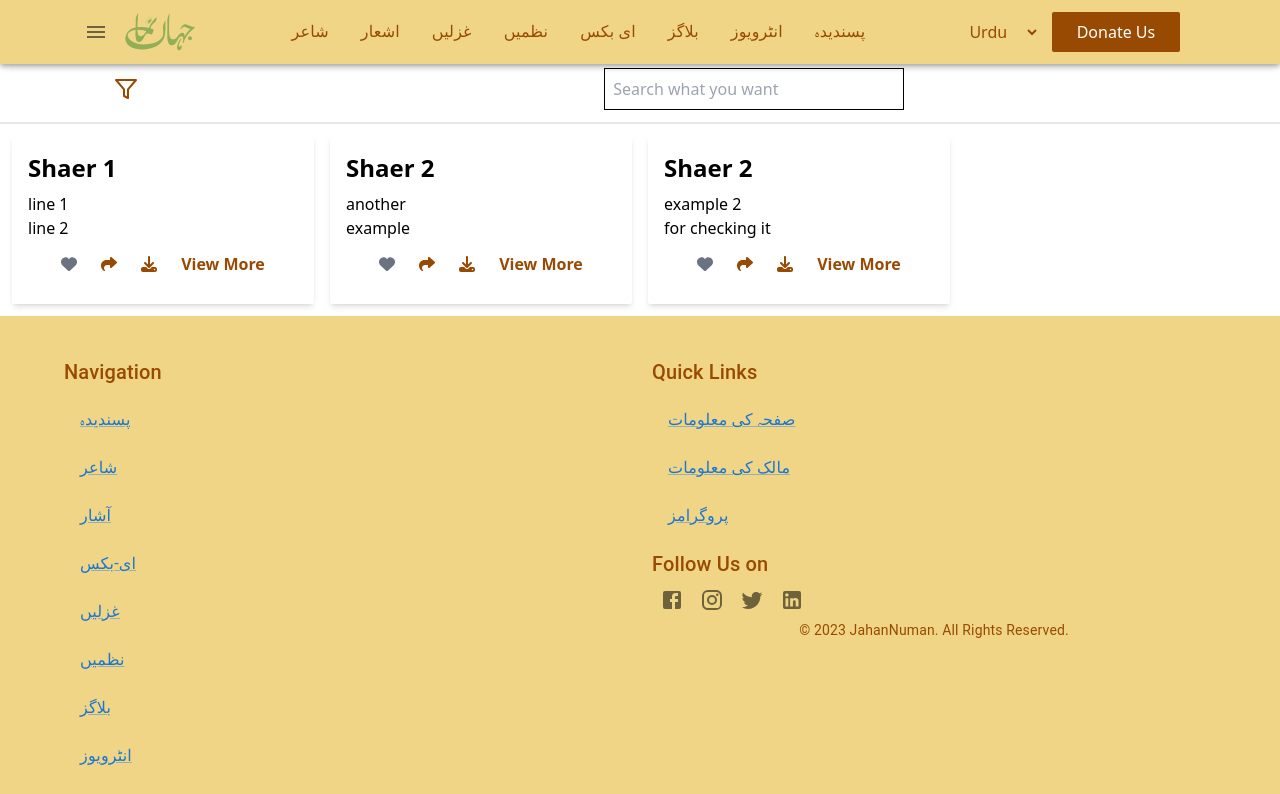
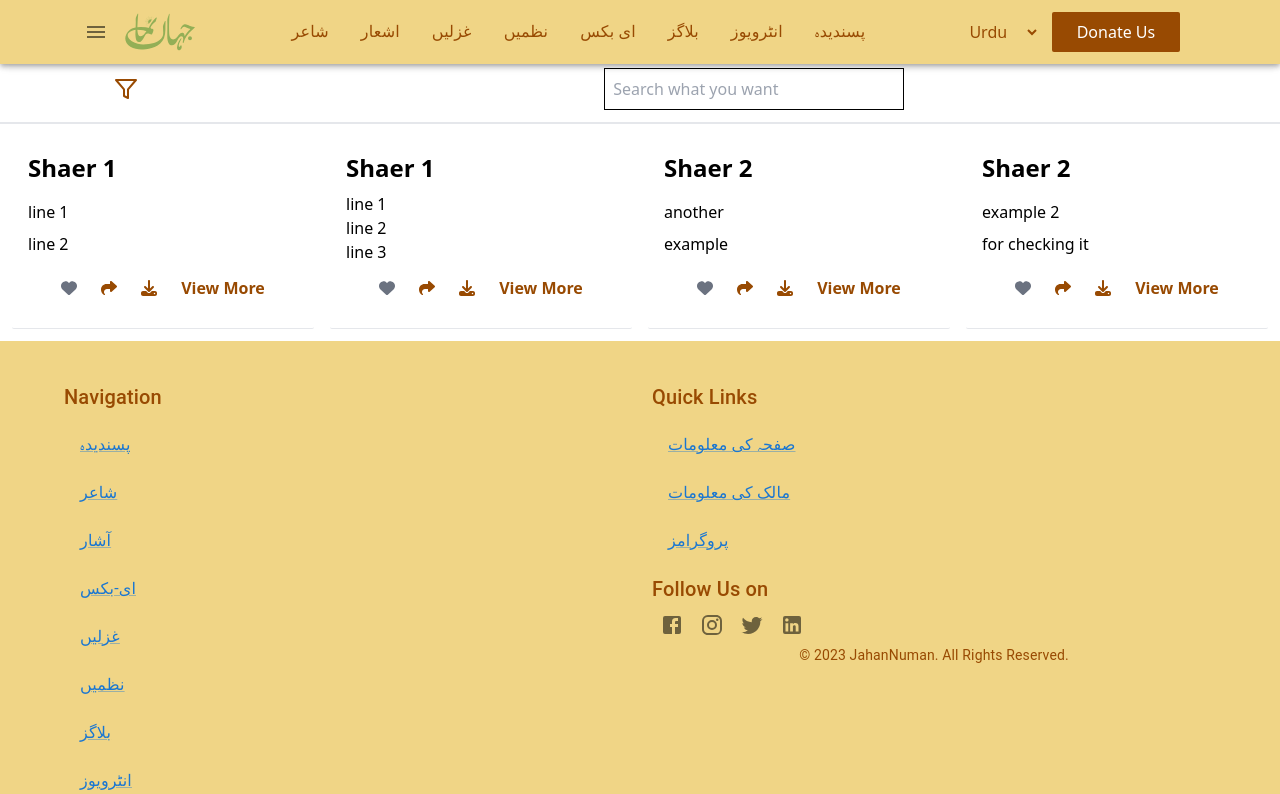
Before and after one commit to lfgraphics/jahannuma, a Next.js app: page /Ashaar in a window 1280 px wide. Shown: the top 794 px of the page. Built offline with nearby package versions, Linux system fonts and the light colour scheme.

Commit message:
ashaar final kinda

```diff
--- a/app/Ashaar/data.tsx
+++ b/app/Ashaar/data.tsx
@@ -11,19 +11,25 @@ const data: Shaer[] = [
     shaer: "Shaer 1",
     sherHead: ["line 1", "line 2"],
     wholeSher: ["multiple", "lines", "here"],
-    tag:['Zamin']
+    tag: ["Zamin"],
+  },
+  {
+    shaer: "Shaer 1",
+    sherHead: ["line 1", "line 2", "line 3"],
+    wholeSher: ["multiple", "lines", "here"],
+    tag: ["Zamin"],
   },
   {
     shaer: "Shaer 2",
     sherHead: ["another", "example"],
     wholeSher: ["of", "data"],
-    tag:['Asman']
+    tag: ["Asman"],
   },
   {
     shaer: "Shaer 2",
     sherHead: ["example 2", "for checking it"],
     wholeSher: ["of", "data"],
-    tag:['Jahan']
+    tag: ["Jahan"],
   },
   // Add more data as needed
 ];
@@ -60,7 +66,9 @@ export const deleteShaerByName = (name: string): void => {
     data.splice(index, 1);
   }
 };
-export function map(arg0: (shaerData: any, index: string) => import("react").JSX.Element): import("react").ReactNode {
+export function map(
+  arg0: (shaerData: any, index: string) => import("react").JSX.Element
+): import("react").ReactNode {
   throw new Error("Function not implemented.");
 }
 
--- a/app/Ashaar/page.tsx
+++ b/app/Ashaar/page.tsx
@@ -1,5 +1,5 @@
 "use client";
-import React, { useState } from "react";
+import React, { useEffect, useState } from "react";
 import * as data from "./data";
 import { filterDataBySearch } from "./data"; // Adjust the import path accordingly
 
@@ -44,7 +44,9 @@ const Ashaar: React.FC<{}> = () => {
   const handleSearchKeyUp = (event: React.KeyboardEvent<HTMLInputElement>) => {
     const value = event.currentTarget.value.toLowerCase();
     let xMark = document.getElementById("searchClear");
-    value === "" ? xMark?.classList.add("hidden") : xMark?.classList.remove("hidden");
+    value === ""
+      ? xMark?.classList.add("hidden")
+      : xMark?.classList.remove("hidden");
     setSearchText(value);
 
     // Call the filterDataBySearch function to filter the data
@@ -109,7 +111,7 @@ const Ashaar: React.FC<{}> = () => {
 
           // Toggle the color between "#984A02" and "grey" based on the current color
           document.getElementById(`${id}`)!.classList.remove("text-gray-500");
-          document.getElementById(`${id}`)!.classList.add("text-[#984A02]");
+          document.getElementById(`${id}`)!.classList.add("text-red-600");
           // document.getElementById(`${id}`)!.style.color = "#984A02";
 
           localStorage.setItem("Ashaar", updatedDataJSON);
@@ -126,7 +128,7 @@ const Ashaar: React.FC<{}> = () => {
 
           // Store the updated data in Local Storage
 
-          document.getElementById(`${id}`)!.classList.remove("text-[#984A02]");
+          document.getElementById(`${id}`)!.classList.remove("text-red-600");
           document.getElementById(`${id}`)!.classList.add("text-gray-500");
 
           localStorage.setItem("Ashaar", updatedDataJSON);
@@ -134,6 +136,9 @@ const Ashaar: React.FC<{}> = () => {
           setIsAddedToLocalStorage(false);
 
           // Optionally, you can update the UI or show a success message
+          document
+            .getElementById(`${id}`)
+            ?.classList.remove("text-red-600");
           console.log("Data removed from Local Storage successfully.");
         }
       } catch (error) {
@@ -232,6 +237,33 @@ const Ashaar: React.FC<{}> = () => {
     setSelectedFilter(tag);
   };
 
+    const [cardAppearances, setCardAppearances] = useState<{
+      [cardId: string]: string;
+    }>({});
+
+
+ useEffect(() => {
+   // Check if the cardData is in localStorage
+   if (window !== undefined && window.localStorage) {
+     const storedData = localStorage.getItem("Ashaar");
+     if (storedData) {
+       const parsedData = JSON.parse(storedData);
+       dataItems.forEach((shaerData, index) => {
+         const cardId = `card${index}`;
+         const cardData = shaerData.sherHead.map((line) => line).join("|"); // Serialize the card data
+
+         if (parsedData.some((data: { sherHead: any[]; }) => data.sherHead.join("|") === cardData)) {
+           // If card data exists in the stored data, update the card's appearance
+           const cardElement = document.getElementById(`heart-icon-${index}`);
+           if (cardElement) {
+             cardElement.classList.add("text-red-600");
+           }
+         }
+       });
+     }
+   }
+ }, [dataItems]);
+
   return (
     <div>
       <div className="flex flex-row w-screen bg-white border-b-2 p-3 justify-between items-center relative">
@@ -300,7 +332,7 @@ const Ashaar: React.FC<{}> = () => {
               <div
                 key={index}
                 id={`card${index}`}
-                className="bg-white p-4 rounded-sm shadow-md"
+                className="bg-white p-4 rounded-sm border-b relative flex flex-col justify-between"
               >
                 <h2 className="text-black text-2xl font-bold mb-2">
                   {shaerData.shaer}
@@ -313,7 +345,9 @@ const Ashaar: React.FC<{}> = () => {
                 ))}
                 <div className="felx text-center icons">
                   <button
-                    className={`m-3 text-gray-500`}
+                    className={`m-3 text-gray-500 ${
+                      cardAppearances["card"+index] || ""
+                    }`}
                     onClick={() =>
                       handleHeartClick(shaerData, index, `heart-icon-${index}`)
                     }
```
Lines whose indentation alone changed are shown as unchanged.
